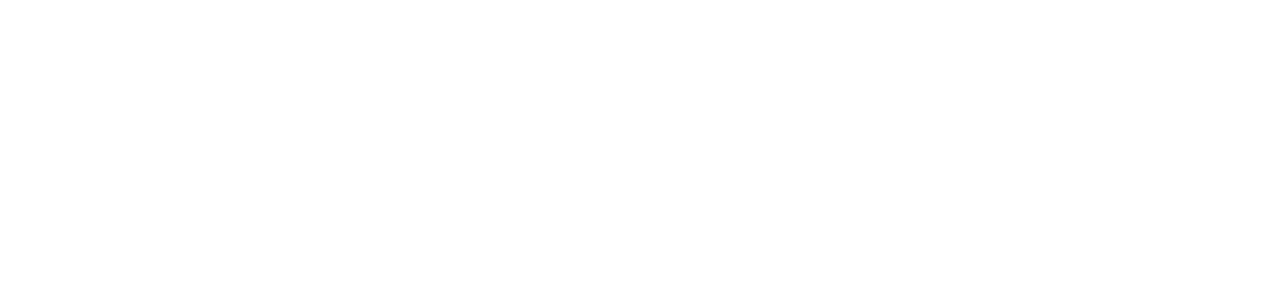
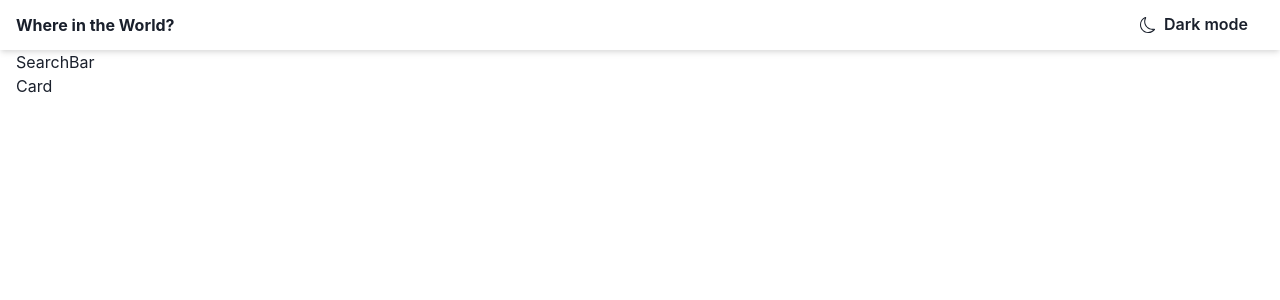
Before and after one commit to ElDev1/rest-countries-challenge, a React (Vite) app: page / in a window 1280 px wide. Shown: the top 300 px of the page. Built offline with nearby package versions, Linux system fonts and the light colour scheme.

Commit message:
create header

```diff
--- a/package.json
+++ b/package.json
@@ -14,7 +14,9 @@
     "@emotion/styled": "^11.10.5",
     "framer-motion": "^9.0.2",
     "react": "^18.2.0",
-    "react-dom": "^18.2.0"
+    "react-dom": "^18.2.0",
+    "react-icons": "^4.7.1",
+    "react-router-dom": "^6.8.1"
   },
   "devDependencies": {
     "@types/react": "^18.0.27",
--- a/src/App.jsx
+++ /dev/null
@@ -1,9 +0,0 @@
-function App() {
-  return (
-    <div>
-
-    </div>
-  )
-}
-
-export default App
--- /dev/null
+++ b/src/components/card/Card.jsx
@@ -0,0 +1,5 @@
+export const Card = () => {
+  return (
+    <div>Card</div>
+  )
+}
--- /dev/null
+++ b/src/components/header/Header.jsx
@@ -0,0 +1,17 @@
+import { Stack, Text, Box, Container, Button } from '@chakra-ui/react'
+import { BsMoon } from 'react-icons/bs'
+
+export const Header = () => {
+  return (
+    <Box display="flex" alignItems='center' height="50px"  shadow='md'>
+        <Container maxW='8xl'>
+            <Stack direction='row' justify='space-between' align='center'>
+                <Text fontWeight="700">
+                    Where in the World?
+                </Text>
+                <Button leftIcon={<BsMoon />} variant='ghost'>Dark mode</Button>
+            </Stack>
+        </Container>
+    </Box>
+  )
+}
--- /dev/null
+++ b/src/components/searchBar/SearchBar.jsx
@@ -0,0 +1,5 @@
+export const SearchBar = () => {
+  return (
+    <div>SearchBar</div>
+  )
+}
--- a/src/main.jsx
+++ b/src/main.jsx
@@ -1,13 +1,27 @@
 import React from 'react'
 import ReactDOM from 'react-dom/client'
-import App from './App'
+
+import {
+  createBrowserRouter,
+  RouterProvider,
+} from 'react-router-dom'
+
 import './index.css'
 import { ChakraProvider } from '@chakra-ui/react'
+
+import { Main } from './pages/main/Main'
+
+const router = createBrowserRouter([
+  {
+    path: "/",
+    element: <Main />
+  }
+])
 
 ReactDOM.createRoot(document.getElementById('root')).render(
   <React.StrictMode>
     <ChakraProvider>
-      <App />
+      <RouterProvider router={router} />
     </ChakraProvider>
   </React.StrictMode>,
 )
--- /dev/null
+++ b/src/pages/main/Main.jsx
@@ -0,0 +1,18 @@
+import { Box, Container } from "@chakra-ui/react"
+import { Card } from "../../components/card/Card"
+import { Header } from "../../components/header/Header"
+import { SearchBar } from "../../components/searchBar/SearchBar"
+
+export const Main = () => {
+  return (
+    <Box>
+        <Header />
+        <Container maxW="8xl">
+            <SearchBar />
+            <Box>
+                <Card />
+            </Box>
+        </Container>
+    </Box>
+  )
+}
```
Also changed, not shown: 1 other file (tests, documents, lock files or other folders).
